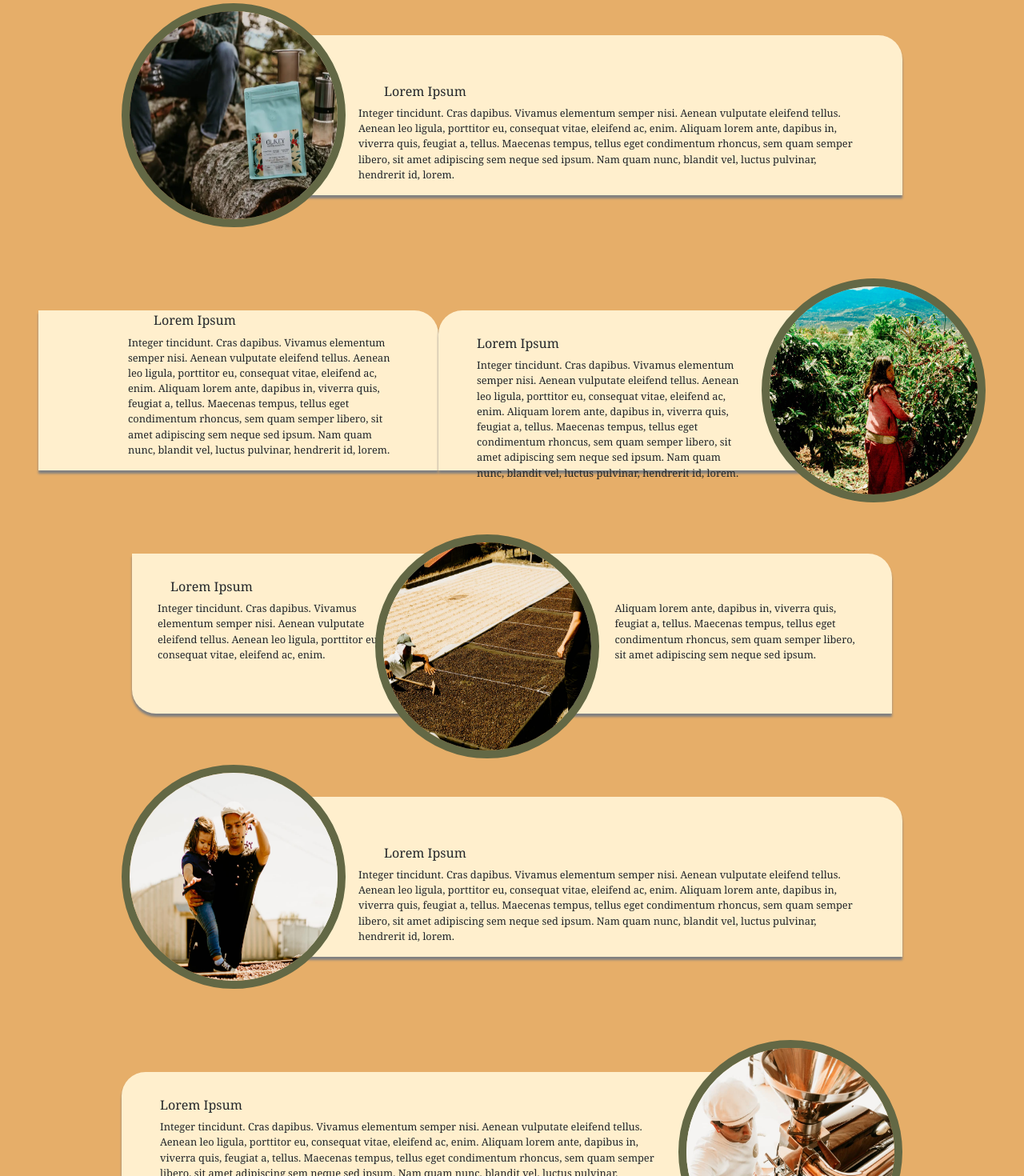
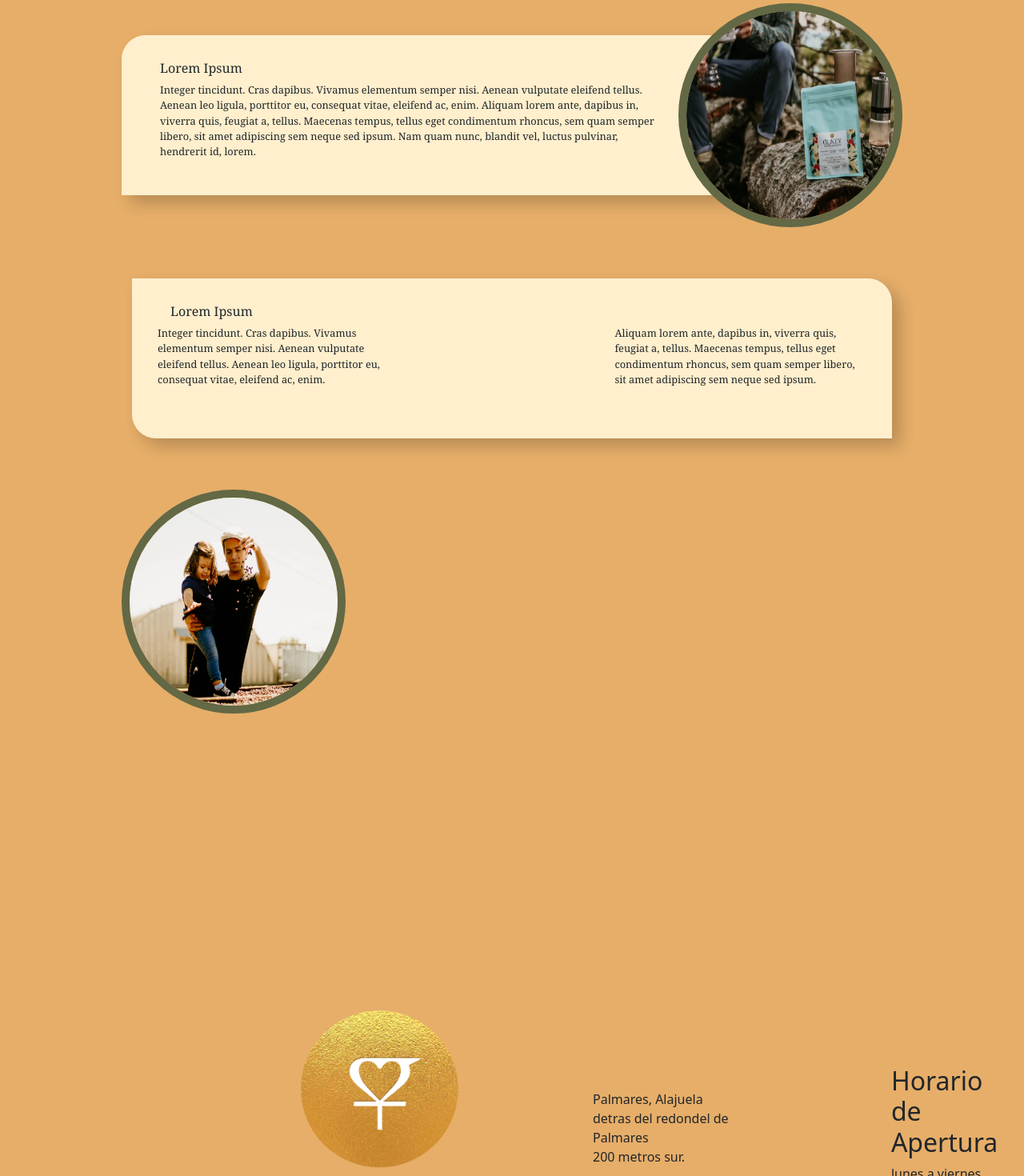
Before and after one commit to Paola-AV/Coffee-website, a React (Create React App) app: page /Nosotros in a window 1280 px wide. Shown: the part 260-1730 px from the top of the page at 80% size. Built offline with nearby package versions, Linux system fonts and the light colour scheme.

Commit message:
fixing the components spacing

```diff
--- a/src/components/Contacto.js
+++ b/src/components/Contacto.js
@@ -42,7 +42,7 @@ return(
             </div>
             <div id="BtnDiv">
                 <button class="btnContacto">Enviar</button>
-                <button class="btnContacto">Whatsapp</button>
+                <button class="btnContacto" >Whatsapp</button>
             </div>
         </div>
 
--- a/src/components/Inicio.js
+++ b/src/components/Inicio.js
@@ -9,7 +9,7 @@ function Inicio() {
         <section class="row align-items-start" id="inicio">
             <div class="col-4" id="col1">
                 <div id="txtInicio">
-                    <h1>Lorem Ipsum</h1>
+                    <h1>STAY CAFFEINATED</h1>
                     <p class="pInicio">Lorem ipsum dolor sit amet,<br />consectetur adipiscing elit</p>
                 </div>
                 <div id="butInicio">
--- a/src/components/Nosotros.js
+++ b/src/components/Nosotros.js
@@ -10,66 +10,44 @@ function Nosotros() {
     return (
         <section id="nosotrosSec">
             <h1 id="aboutUsTittle"><span id="TittleColor1">Nuestra</span> Historia</h1>
-            <div id="aboutRowSwitch">
-                <div id="aboutImg">
-                    <img src="bosque.PNG" id="imgRoundSwitch" />
-                </div>
-                <div data-aos="fade-up">
-                <div id="aboutPSwitch">
-                    <h2 id="aboutTitleSwitch">Lorem Ipsum</h2>
-                    <p id="aboutParagraphSwitch">
-                        Integer tincidunt. Cras dapibus. Vivamus elementum semper nisi. Aenean vulputate eleifend tellus. Aenean leo ligula, porttitor eu, consequat vitae, eleifend ac, enim. Aliquam lorem ante, dapibus in, viverra quis, feugiat a, tellus.
-                        Maecenas tempus, tellus eget condimentum rhoncus, sem quam semper libero, sit amet adipiscing sem neque sed ipsum. Nam quam nunc, blandit vel, luctus pulvinar, hendrerit id, lorem.
-                    </p>
-                </div>
-                </div>
-
-            </div>
 
             <div id="aboutRow">
-                <div id="aboutPSwitch">
-                    <h2 id="aboutTitleSwitch">Lorem Ipsum</h2>
-                    <p id="aboutParagraphSwitch">
-                        Integer tincidunt. Cras dapibus. Vivamus elementum semper nisi. Aenean vulputate eleifend tellus. Aenean leo ligula, porttitor eu, consequat vitae, eleifend ac, enim. Aliquam lorem ante, dapibus in, viverra quis, feugiat a, tellus.
-                        Maecenas tempus, tellus eget condimentum rhoncus, sem quam semper libero, sit amet adipiscing sem neque sed ipsum. Nam quam nunc, blandit vel, luctus pulvinar, hendrerit id, lorem.
-                    </p>
-                </div>
-
-                <div id="aboutP">
+                <div id="aboutP" data-aos="fade-up">
                     <h2 id="aboutTitle">Lorem Ipsum</h2>
                     <p id="aboutParagraph">
                         Integer tincidunt. Cras dapibus. Vivamus elementum semper nisi. Aenean vulputate eleifend tellus. Aenean leo ligula, porttitor eu, consequat vitae, eleifend ac, enim. Aliquam lorem ante, dapibus in, viverra quis, feugiat a, tellus.
                         Maecenas tempus, tellus eget condimentum rhoncus, sem quam semper libero, sit amet adipiscing sem neque sed ipsum. Nam quam nunc, blandit vel, luctus pulvinar, hendrerit id, lorem.
                     </p>
                 </div>
-                <div id="aboutImg">
-                    <img src="cafetal.PNG" id="imgRound" />
+                <div id="aboutImg" data-aos="fade-left">
+                    <img src="bosque.PNG" id="imgRound" />
 
                 </div>
             </div>
 
+
             <div id="rowAboutDiv">
 
-                <div id="aboutPMiddle">
+                <div id="aboutPMiddle" data-aos="fade-up">
                     <h2 id="aboutTitle">Lorem Ipsum</h2>
                     <div id="middlePDiv">
-                    <p id="middlePleft">
-                        Integer tincidunt. Cras dapibus. Vivamus elementum semper nisi. Aenean vulputate eleifend tellus. Aenean leo ligula, porttitor eu, consequat vitae, eleifend ac, enim.
-                    </p>
-                    <p id="middlePright">Aliquam lorem ante, dapibus in, viverra quis, feugiat a, tellus. Maecenas tempus, tellus eget condimentum rhoncus, sem quam semper libero, sit amet adipiscing sem neque sed ipsum.</p>
+                        <p id="middlePleft">
+                            Integer tincidunt. Cras dapibus. Vivamus elementum semper nisi. Aenean vulputate eleifend tellus. Aenean leo ligula, porttitor eu, consequat vitae, eleifend ac, enim.
+                        </p>
+                        <p id="middlePright">Aliquam lorem ante, dapibus in, viverra quis, feugiat a, tellus. Maecenas tempus, tellus eget condimentum rhoncus, sem quam semper libero, sit amet adipiscing sem neque sed ipsum.</p>
                     </div>
-                    <div id="imgDivMiddle"><img src="cafeSol.PNG" id="imgRoundMiddle" />
-</div>
+                    <div id="imgDivMiddle" data-aos="fade-left"><img src="cafeSol.PNG" id="imgRoundMiddle" />
+                    </div>
                 </div>
 
             </div>
 
             <div id="aboutRowSwitch">
-                <div id="aboutImg">
+                <div id="aboutImg" >
                     <img src="oli.PNG" id="imgRoundSwitch" />
 
                 </div>
-                <div id="aboutPSwitch">
+                <div id="aboutPSwitch" data-aos="fade-up">
                     <h2 id="aboutTitleSwitch">Lorem Ipsum</h2>
                     <p id="aboutParagraphSwitch">
                         Integer tincidunt. Cras dapibus. Vivamus elementum semper nisi. Aenean vulputate eleifend tellus. Aenean leo ligula, porttitor eu, consequat vitae, eleifend ac, enim. Aliquam lorem ante, dapibus in, viverra quis, feugiat a, tellus.
@@ -80,19 +58,17 @@ function Nosotros() {
             </div>
 
             <div id="aboutRow">
-                <div id="aboutP">
+                <div id="aboutP" data-aos="fade-up">
                     <h2 id="aboutTitle">Lorem Ipsum</h2>
                     <p id="aboutParagraph">
                         Integer tincidunt. Cras dapibus. Vivamus elementum semper nisi. Aenean vulputate eleifend tellus. Aenean leo ligula, porttitor eu, consequat vitae, eleifend ac, enim. Aliquam lorem ante, dapibus in, viverra quis, feugiat a, tellus.
                         Maecenas tempus, tellus eget condimentum rhoncus, sem quam semper libero, sit amet adipiscing sem neque sed ipsum. Nam quam nunc, blandit vel, luctus pulvinar, hendrerit id, lorem.
                     </p>
                 </div>
-                <div id="aboutImg">
+                <div id="aboutImg" data-aos="fade-left">
                     <img src="tostadora.PNG" id="imgRound" />
 
                 </div>
-
-
             </div>
 
         </section>
--- a/src/index.css
+++ b/src/index.css
@@ -32,6 +32,7 @@ nav {
   justify-content: center;
   align-items: center;
   font-weight: 700;
+  z-index: 10000;
 }
 
 nav a {
@@ -401,7 +402,7 @@ nav {
   flex-direction: column;
   width: 100vw;
   justify-content: center;
-  padding-top: 18rem;
+  padding-top: 10rem;
   background-color: #e6ae69;
   padding-bottom: 15rem;
 }
@@ -1251,7 +1252,7 @@ justify-content: center;
   font-family: Lucida Bright,Georgia,serif;
   background-color: #FFEFCD;
   border-radius: 1.875rem 0rem 0rem 0rem;
-  box-shadow: 0rem 0.25rem 0.1875rem 0rem gray;
+  box-shadow: 10px 10px 20px rgba(0, 0, 0, 0.2);
 }
 #aboutPMiddle {
   width: 59.375rem;
@@ -1259,7 +1260,7 @@ justify-content: center;
   font-family: Lucida Bright,Georgia,serif;
   background-color: #FFEFCD;
   border-radius: 0px 1.875rem 0px 1.875rem;
-  box-shadow: 0 0.25rem 0.1875rem 0px gray;
+  box-shadow: 10px 10px 20px rgba(0, 0, 0, 0.2);
 }
 
 #middlePDiv {
@@ -1276,7 +1277,7 @@ justify-content: center;
   display: flex;
   flex-direction: column;
   justify-content: flex-end;
-  box-shadow: 0 0.25rem 0.1875rem 0px gray;
+  box-shadow: 10px 10px 20px rgba(0, 0, 0, 0.2);
 }
 
 #aboutTitle {
@@ -1339,6 +1340,10 @@ justify-content: center;
   transform: translate(19rem,-11rem);
 }
 
+#aboutImg {
+  z-index: 100;
+}
+
 /*starts contact screen*/
 
 #mapDiv {
@@ -1501,7 +1506,7 @@ iframe {
   display: flex;
   flex-direction: column;
   justify-content: center;
-  padding-left: 10rem;
+  padding-left: 22rem;
   padding-top: 10rem;
   width: 100%;
   margin: auto;
@@ -1769,6 +1774,7 @@ iframe {
   width: 100vw;
   background-color:  #e6ae69;
   padding-top: 20rem;
+  height: auto;
 }
 
 #spanBolsas {
@@ -1817,7 +1823,7 @@ iframe {
  position: relative;
   width: 18.75rem;
   height: 23.75rem;
-  transform: translate(7rem,-31rem);
+  transform: translate(-22rem,-3rem);
 }
 
 #HBolsas {
@@ -1845,8 +1851,10 @@ iframe {
 }
 
 .bolsaComp {
+  display: flex;
   margin: 1rem;
   height: 40rem;
+  justify-content: center;
 }
 
 @media only screen and (max-width: 998px) {
```
